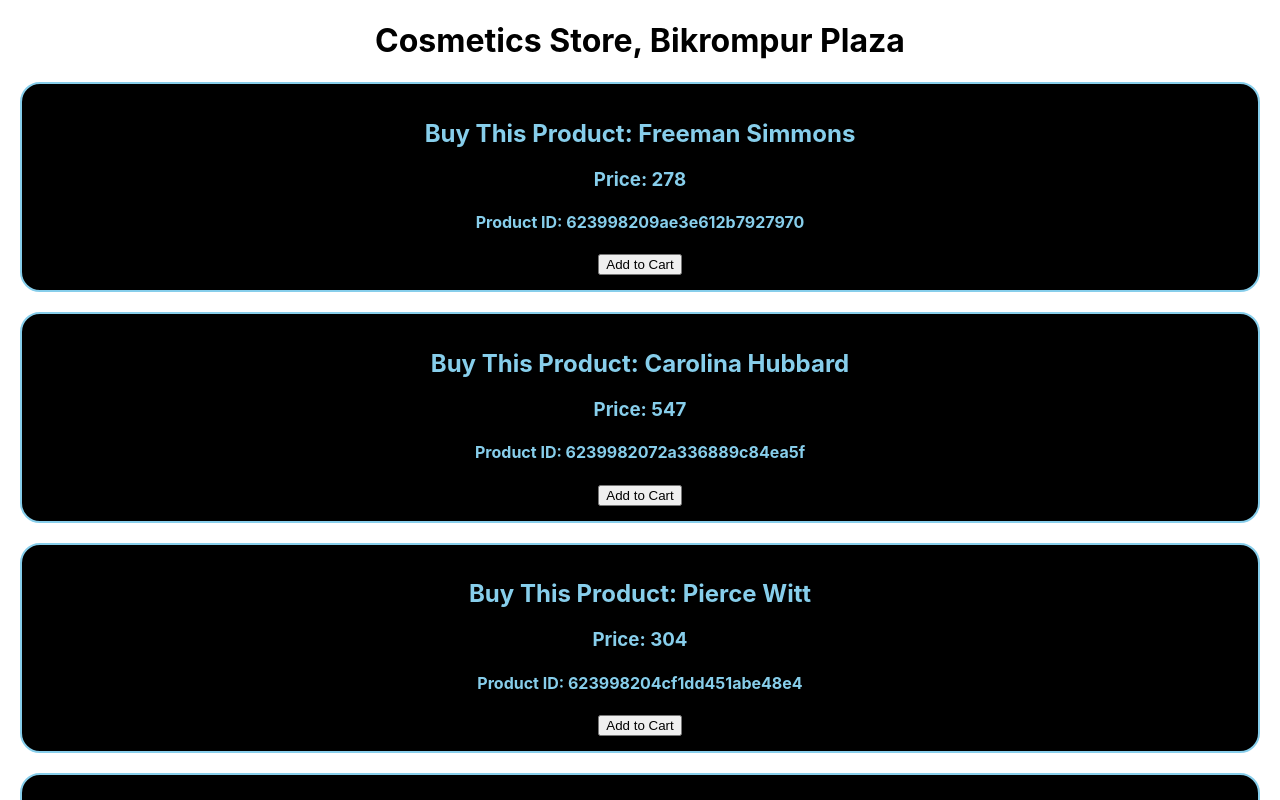
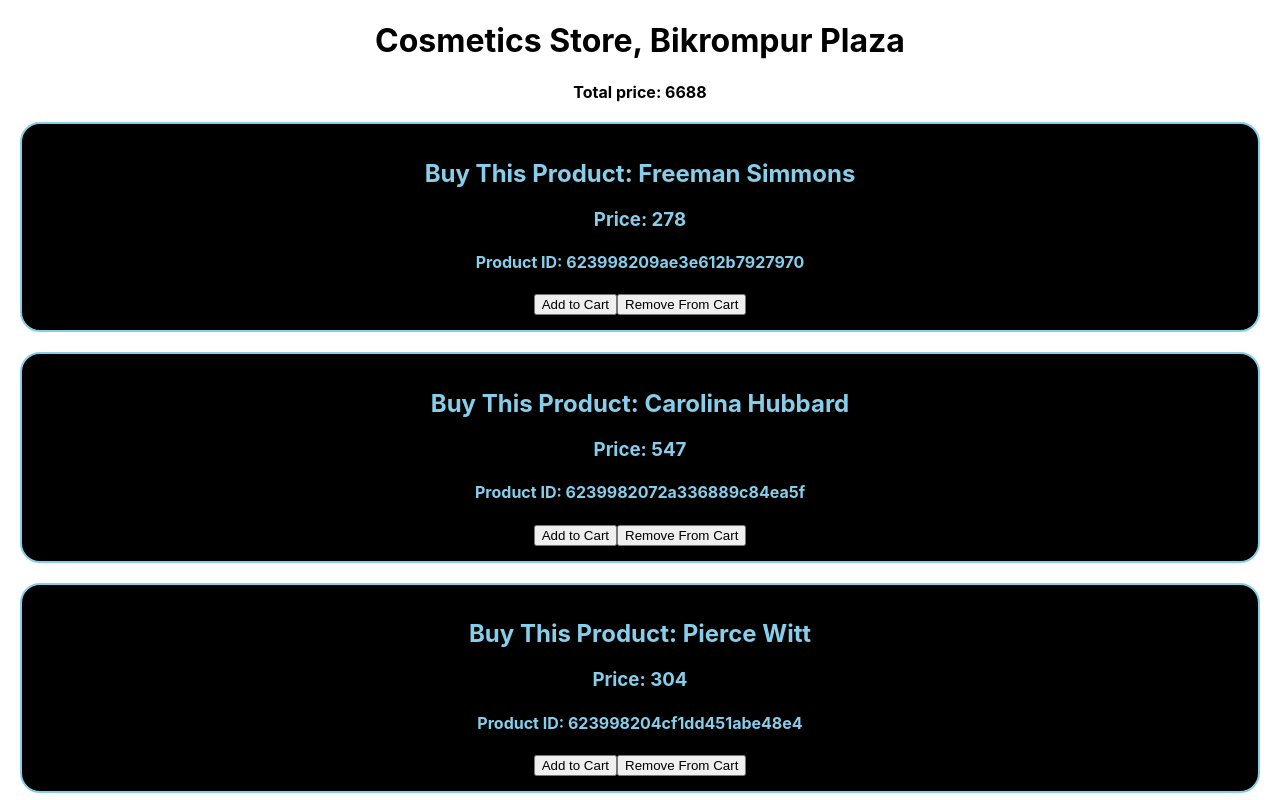
Before and after one commit to abulbashar98/react-storage-and-handler, a React (Create React App) app: page / in a window 1280 px wide. Shown: the top 800 px of the page. Built offline with nearby package versions, Linux system fonts and the light colour scheme.

Commit message:
remove-specific-item-from-Shopping-cart-in-local-storage-plus-reduce-method-uses-in-array-of-numbers-and-array-of-objects

```diff
--- a/src/components/Cosmetic/Cosmetic.js
+++ b/src/components/Cosmetic/Cosmetic.js
@@ -1,4 +1,5 @@
 import React from 'react';
+import { removeFromCart } from '../../utilities/fake-database';
 import './Cosmetic.css'
 
 const Cosmetic = (props) => {
@@ -68,9 +69,7 @@ const Cosmetic = (props) => {
         if (storedCart) {
             shoppingCart = JSON.parse(storedCart)
         }
-        else {
-            shoppingCart = {};
-        }
+
 
 
 
@@ -86,14 +85,7 @@ const Cosmetic = (props) => {
 
 
         localStorage.setItem('shopping-cart', JSON.stringify(shoppingCart))
-
-
-
-
-
     }
-
-
 
 
 
@@ -107,6 +99,7 @@ const Cosmetic = (props) => {
             <h4>Product ID: {id}</h4>
             {/* <button onClick={addToCartWithParameter}>Add to Cart</button> */}
             <button onClick={() => addToCart(id)}>Add to Cart</button>
+            <button onClick={() => removeFromCart(id)}>Remove From Cart</button>
         </div>
     );
 };
--- /dev/null
+++ b/src/components/Cosmetics/Cosmetics.css
@@ -0,0 +1,5 @@
+
+
+p{
+    font-weight: bolder;
+}
--- a/src/components/Cosmetics/Cosmetics.js
+++ b/src/components/Cosmetics/Cosmetics.js
@@ -1,5 +1,7 @@
 import React, { useEffect, useState } from 'react';
+import { totalPrice } from '../../utilities/fake-database';
 import Cosmetic from '../Cosmetic/Cosmetic';
+import './Cosmetics.css'
 // import { add, diff } from '../../utilities/calculate';
 // import add from '../../utilities/calculate';
 
@@ -83,9 +85,13 @@ const Cosmetics = () => {
     }, [])
 
 
+    const total = totalPrice(cosmetics);
+    console.log(total);
+
     return (
         <div>
             <h1>Cosmetics Store, Bikrompur Plaza</h1>
+            <p>Total price: {total}</p>
 
             {
                 cosmetics.map(cosmetic => <Cosmetic cosmetic={cosmetic}
--- /dev/null
+++ b/src/utilities/fake-database.js
@@ -0,0 +1,76 @@
+
+
+const removeFromCart = id => {
+    // console.log('removing', id)
+    const storedCart = localStorage.getItem('shopping-cart');
+    if (storedCart) {
+        const shoppingCart = JSON.parse(storedCart)
+        if (id in shoppingCart) {
+            delete shoppingCart[id]
+            localStorage.setItem('shopping-cart', JSON.stringify(shoppingCart))
+        }
+    }
+}
+
+
+const clearLocalStorage = () => {
+    localStorage.removeItem('shopping-cart');
+}
+
+
+/*-------------- *\
+     Reduce
+\*-----------------*/
+
+// THere 2 ways of adding Array of numbers.....
+
+// 1. Using Simple For loop... Example:
+
+/*
+const numbers = [12, 43, 54, 23, 54, 56]
+let sum = 0;
+for (const number of numbers) {
+    sum = sum + number;
+}
+console.log(sum);
+*/
+
+
+// 2. The FANCY way of adding elements of a number is adding them by reduce().......
+// Note: reduce() function takes 2 parameters.. 1. is a callBack function.....
+// 2nd is the initial value....
+
+
+
+const numbers = [12, 43, 54, 23, 54, 56];
+
+const sumReducerForNumbers = (previous, current) => previous + current;
+const total = numbers.reduce(sumReducerForNumbers, 0)
+// console.log(total);
+
+
+
+// Adding values in An Array of Objects.....
+const products = [
+    { name: 'laptop', id: 1, price: 520 },
+    { name: 'laptop', id: 1, price: 520 },
+    { name: 'laptop', id: 1, price: 520 },
+    { name: 'laptop', id: 1, price: 520 },
+    { name: 'laptop', id: 1, price: 520 },
+    { name: 'laptop', id: 1, price: 520 }
+]
+
+const productsPriceReducer = (previous, current) => previous + current.price;
+
+// const totalProductPrice = products.reduce(productsPriceReducer, 0)
+// console.log(totalProductPrice);
+
+// shortCut
+const getTotalPrice = products => {
+    return products.reduce((previous, current) => previous + current.price, 0);
+}
+
+
+
+
+export { removeFromCart, getTotalPrice as totalPrice }
```
